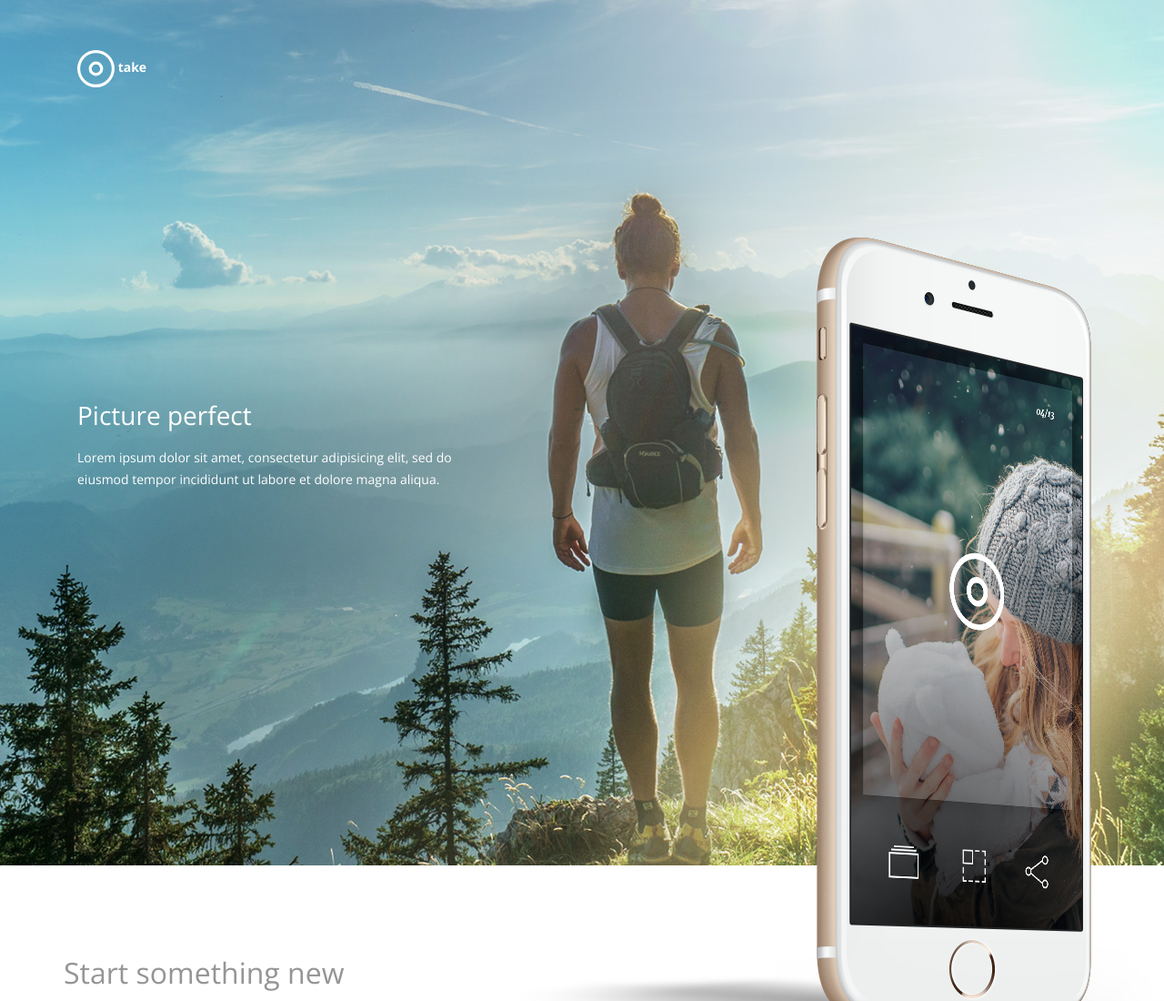
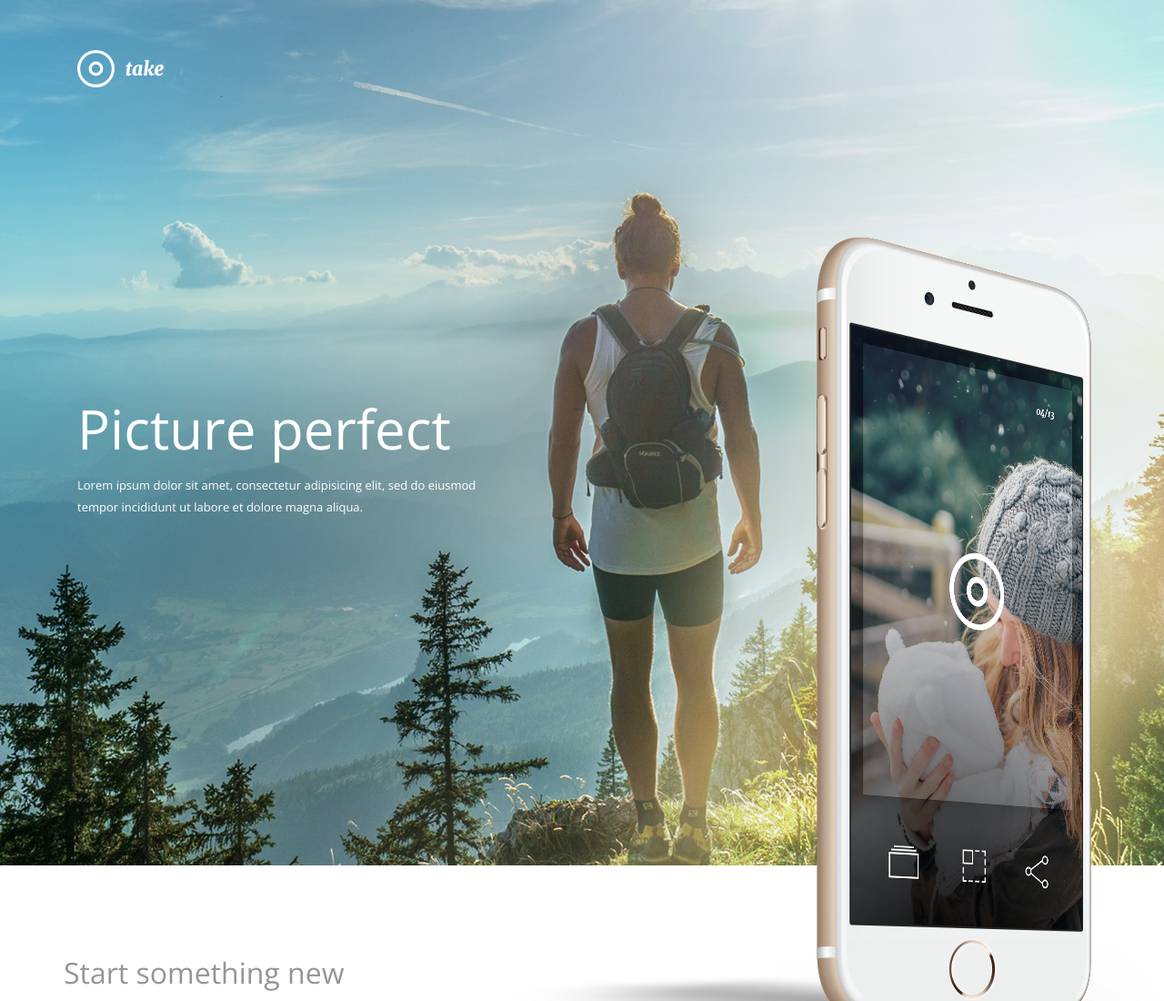
Before and after one commit to EugeneAndrievsky/Take, a website: page index.html in a window 1280 px wide. Shown: the top 1100 px of the page at 91% size. Drawn offline with nearby package versions, Linux system fonts and the light colour scheme; files that its build step writes are made by us from their sources.

Commit message:
Доделал header

```diff
--- a/less/base.less
+++ b/less/base.less
@@ -5,7 +5,7 @@ body {
   font-size: 14px;
   line-height: 24px;
   font-family: 'Open Sans', sans-serif;
-  font-style: 400;
+  font-weight: 400;
 
   color: @text-gray;
   background-color: white;
--- a/less/blocks/page-header.less
+++ b/less/blocks/page-header.less
@@ -1,6 +1,12 @@
 .page-header {
   min-height: 400px;
   padding-top: 55px;
+
+  color: white;
+  background: url("../img/bg-header.jpg");
+  background-repeat: no-repeat;
+  background-position: center -200px;
+  // background-attachment: fixed;
 
   h1 {
     margin-top: 0;
@@ -9,20 +15,60 @@
   p {
     margin: 0;
   }
-
-  color: white;
-  background: url("../img/bg-header.jpg");
-  background-repeat: no-repeat;
-  background-position: center -200px;
-  // background-attachment: fixed;
 }
 
 .page-header__logo {
   margin-bottom: 100px;
+  height: 41px;
+
+  img {
+    display: inline-block;
+    position: relative;
+    top: -4px;
+  }
+
+  b {
+    display: inline-block;
+    margin-left: 8px;
+
+    font-family: 'Merriweather', serif;
+    font-size: 21px;
+    line-height: 41px;
+    font-weight: 900;
+    font-style: italic;
+  }
 }
 
 .page-header__slogan {
   max-width: 450px;
+
+  h1 {
+    margin-bottom: 20px;
+
+    font-family: 'Open Sans', serif;
+    font-size: 60px;
+    line-height: 60px;
+    font-weight: 300;
+  }
+
+  p {
+    display: none;
+    font-family: 'Open Sans', serif;
+    font-size: 13px;
+    line-height: 24px;
+    font-weight: 400;
+  }
+}
+
+@media (min-width: 444px) {
+
+  .page-header__slogan {
+
+    p {
+      display: block;
+    }
+  }
+
 }
 
 @media @sm {
```
